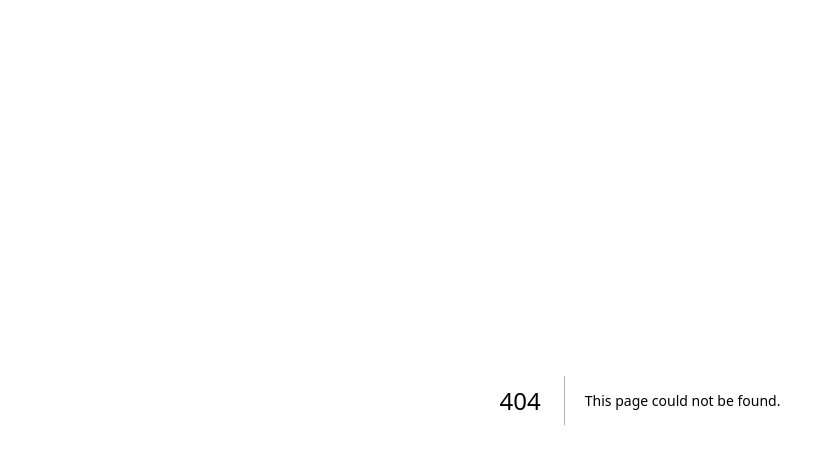
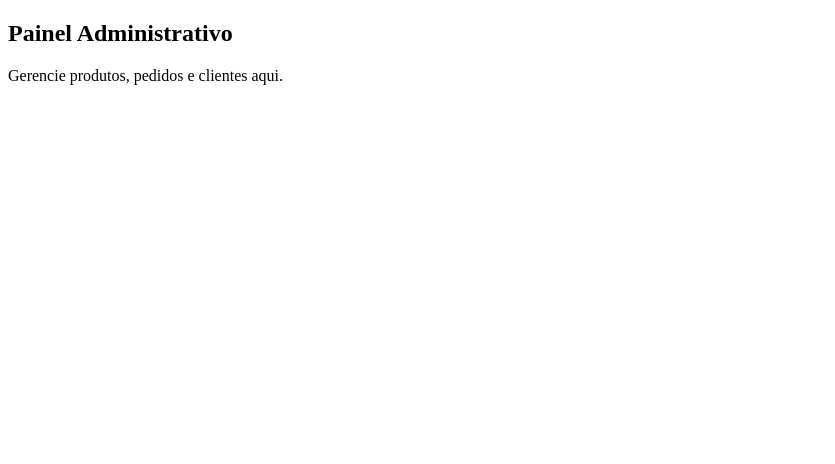
Before and after one commit to Emshtml/Garimpo-chique, a Next.js app: page /admin in a window 1280 px wide. Before the commit this address had no page. Shown: the top 464 px of the page, without its empty margins (0-835 px from the left). Built offline with nearby package versions, Linux system fonts and the light colour scheme.

Commit message:
Create admin.js

```diff
--- /dev/null
+++ b/pages/admin.js
@@ -0,0 +1,8 @@
+export default function Admin() {
+  return (
+    <div>
+      <h2>Painel Administrativo</h2>
+      <p>Gerencie produtos, pedidos e clientes aqui.</p>
+    </div>
+  );
+}
```
